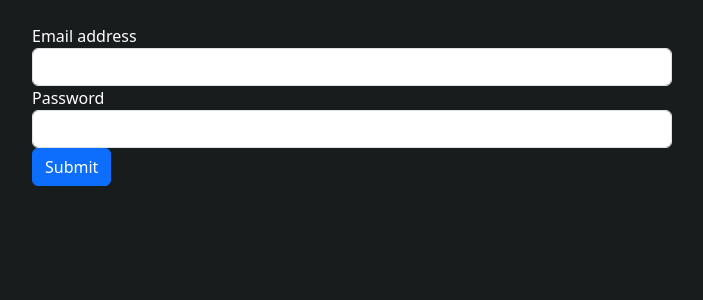
After one commit to boothe0/Disco-Elysium, a Python web app: template templates/blog_signup.html in a window 1280 px wide. The commit adds this page. Shown: the top 300 px of the page, without its empty margins (288-991 px from the left). Run offline with Jinja, Linux system fonts and the light colour scheme; the template is opened without the code that fills it, so the values that code supplies are empty.

Commit message:
Added selenium testing and form testing

```diff
--- a/static/js/rotating_photos.js
+++ b/static/js/rotating_photos.js
@@ -63,7 +63,6 @@ function rotateImages() {
 
       pic.classList.add("harry");
       pic.classList.remove("kim");
-      console.log("switched to harry");
       pic.classList.add("fade-in-rotating-pic");
     });
   } else {
@@ -73,7 +72,6 @@ function rotateImages() {
         kimImagesAndLinks[i]["link"];
       pic.classList.add("kim");
       pic.classList.remove("harry");
-      console.log("switched to kim");
       pic.classList.add("fade-in-rotating-pic");
     });
   }
@@ -81,9 +79,8 @@ function rotateImages() {
     document.querySelectorAll(".rotating-pic").forEach((pic) => {
       pic.classList.remove("fade-in-rotating-pic");
     });
-    console.log("removed fade-in class");
-  }, 3000);
+  }, 1000);
 }
 rotateImages();
-// needs to be double the timeout of the fade in class removal to allow for time
+// needs to be multiple the timeout of the fade in class removal to allow for time
 setInterval(rotateImages, 12000);
--- a/static/styles.css
+++ b/static/styles.css
@@ -101,3 +101,11 @@ img {
     opacity: 1;
   }
 }
+
+ul li {
+  margin-bottom: 20px;
+  font-size: 18px;
+}
+p {
+  font-size: 20px;
+}
--- a/templates/base.html
+++ b/templates/base.html
@@ -16,7 +16,7 @@
     />
   </head>
   <body style="background-color: #191c1d">
-    {%block homepage%} {% endblock %}
+    {%block homepage%} {% endblock %} {%block form%} {%endblock%}
     <script
       src="https://cdn.jsdelivr.net/npm/bootstrap@5.3.8/dist/js/bootstrap.bundle.min.js"
       integrity="sha384-FKyoEForCGlyvwx9Hj09JcYn3nv7wiPVlz7YYwJrWVcXK/BmnVDxM+D2scQbITxI"
--- a/templates/blog.html
+++ /dev/null
@@ -1 +0,0 @@
-{% extends "base.html" %}
--- /dev/null
+++ b/templates/blog_signup.html
@@ -0,0 +1,27 @@
+{%extends "base.html"%} {%block form%}
+
+<form method="post" class="pb-5">
+  <div class="form-group w-50 mx-auto">
+    <label for="exampleInputEmail1" class="text-white">Email address</label>
+    <input
+      type="email"
+      class="form-control email-input"
+      id="exampleInputEmail1"
+      name="email"
+      aria-describedby="emailHelp"
+      required
+    />
+
+    <label for="exampleInputPassword1" class="text-white">Password</label>
+    <input
+      type="password"
+      name="password"
+      class="form-control password-input"
+      id="exampleInputPassword1"
+      required
+    />
+    <button type="submit" class="submit-button btn btn-primary">Submit</button>
+  </div>
+</form>
+
+{%endblock%}
```
Also changed, not shown: flask/main.py (+15 -3 lines), flask/test/test.py (added, +55 -0 lines), templates/index.html (+30 -2 lines).
